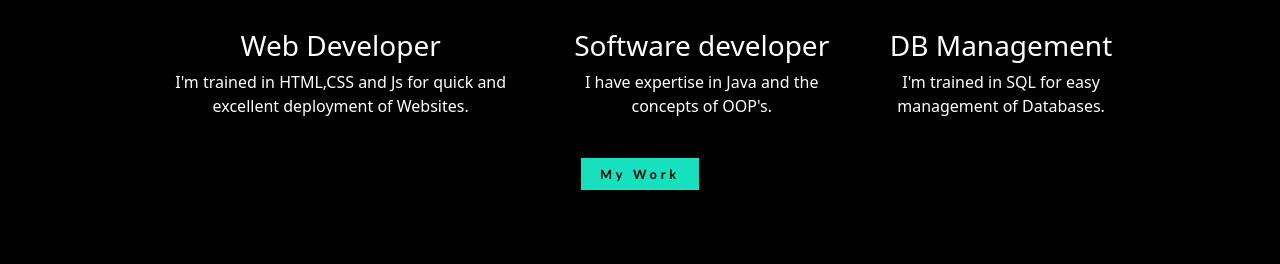
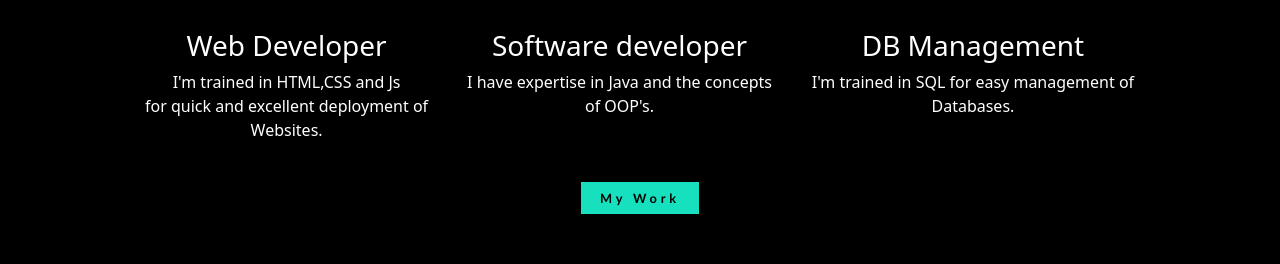
Before and after one commit to PiyushChh/Pi-Portfolio, a plain HTML site: page index.html in a window 1280 px wide. Shown: the part 688-952 px from the top of the page. Drawn offline with nearby package versions, Linux system fonts and the light colour scheme.

Commit message:
Final Version

```diff
--- a/index.html
+++ b/index.html
@@ -58,7 +58,7 @@
           <div class="jobs">
             <div class="job">
               <h3>Web Developer</h3>
-              <p> I'm trained in HTML,CSS and Js for quick and excellent deployment of Websites.</p>
+              <p> I'm trained in HTML,CSS and Js <br>for quick and excellent deployment of Websites.</p>
             </div>
             <div class="job">
               <h3>Software developer</h3>
```
Also changed, not shown: body_index.css (+6 -2 lines).
